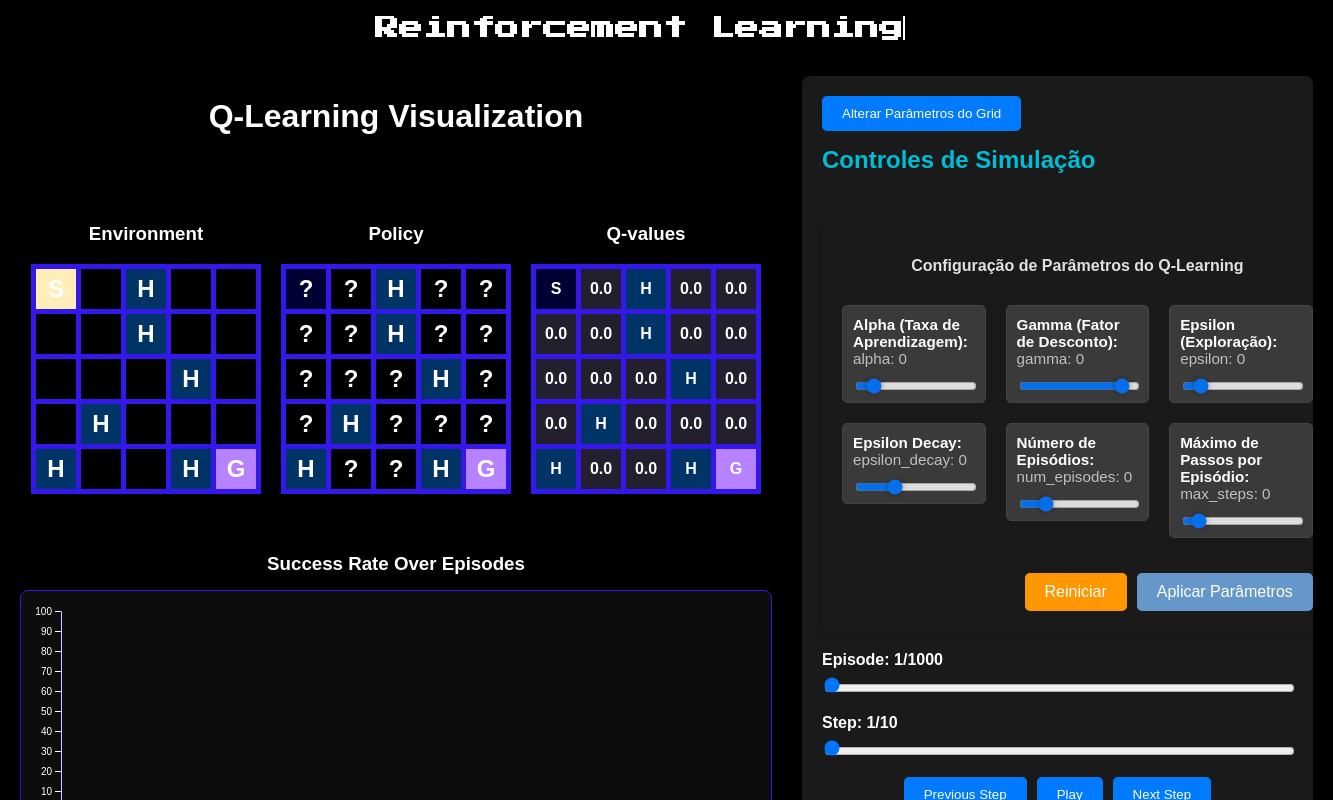
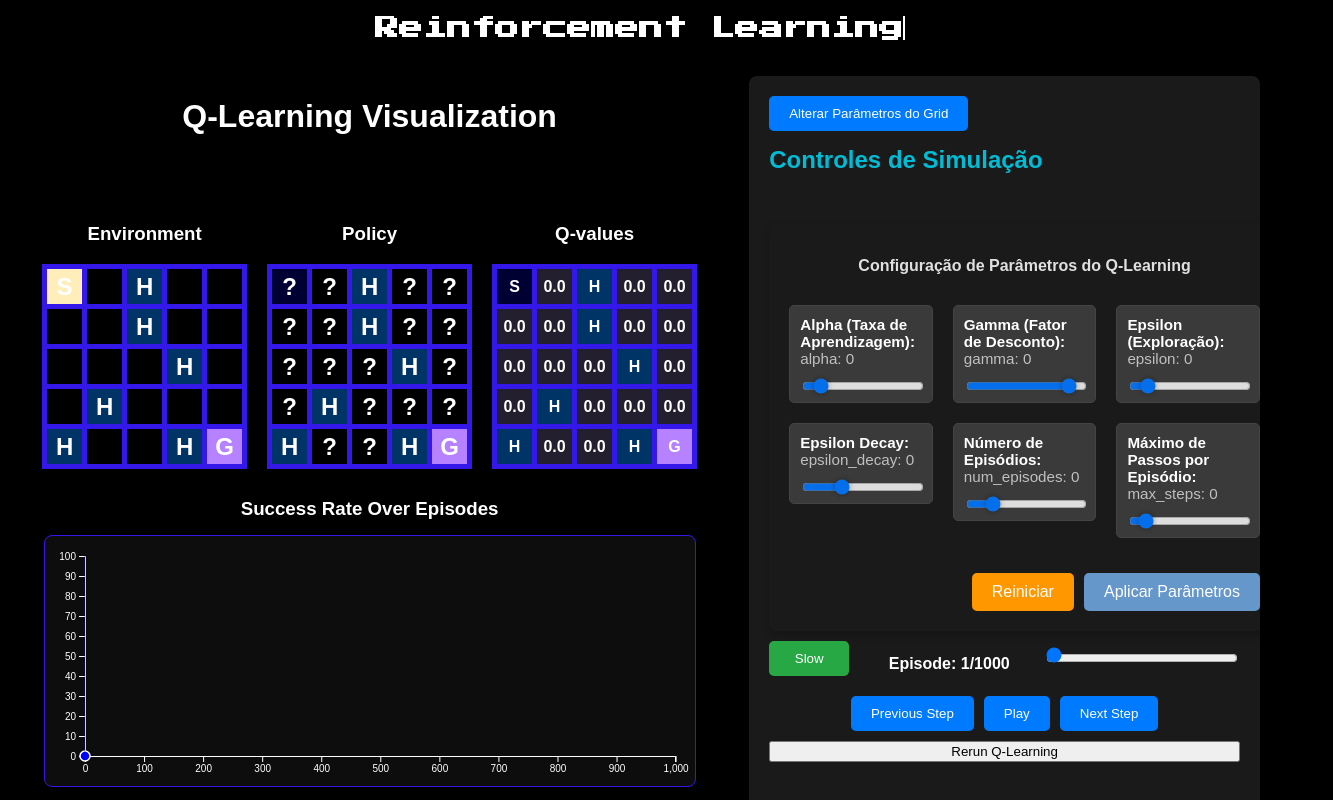
Before and after one commit to FGV-VIS-2025/final-project-rl-explained-vis, a SvelteKit app: page /visualization in a window 1280 px wide. Shown: the top 800 px of the page, 1333 px wide, since content can reach past the window. Built offline with nearby package versions, Linux system fonts and the light colour scheme.

Commit message:
Configurando o botão da velocidade

```diff
--- a/src/lib/AccuracyChart.svelte
+++ b/src/lib/AccuracyChart.svelte
@@ -98,7 +98,7 @@
 
 <style>
     .chart-wrapper {
-        margin-top: -20px;
+        margin-top: -50px;
         text-align: center;
     }
 
--- a/src/lib/EnvironmentGrid.svelte
+++ b/src/lib/EnvironmentGrid.svelte
@@ -55,8 +55,8 @@
     }
 
     .q-grid-cell {
-        width: 40px;
-        height: 40px;
+        width: 35px;
+        height: 35px;
         border-right: 5px solid #3318e9;
         border-bottom: 5px solid #3318e9;
         display: flex;
--- a/src/lib/QTableArrows.svelte
+++ b/src/lib/QTableArrows.svelte
@@ -101,8 +101,8 @@
     }
 
     .q-grid-cell {
-        width: 40px;
-        height: 40px;
+        width: 35px;
+        height: 35px;
         border-right: 5px solid #3318e9;
         border-bottom: 5px solid #3318e9;
         display: flex;
--- a/src/lib/QTableValues.svelte
+++ b/src/lib/QTableValues.svelte
@@ -155,8 +155,8 @@
     }
 
     .q-grid-cell {
-        width: 40px;
-        height: 40px;
+        width: 35px;
+        height: 35px;
         border-right: 5px solid #3318e9;
         border-bottom: 5px solid #3318e9;
         display: flex;
--- a/src/routes/visualization/+page.svelte
+++ b/src/routes/visualization/+page.svelte
@@ -32,7 +32,10 @@
 
     let playing = false;
     let intervalId;
-    let playSpeed = 2; // milliseconds
+
+    const speeds = [500, 100, 20, 1];
+    let currentSpeedIndex = 0;
+    let playSpeed = speeds[currentSpeedIndex];
 
     let svgContainer;
 
@@ -100,6 +103,7 @@
 
     function startAnimation() {
         playing = true;
+        clearInterval(intervalId);
         intervalId = setInterval(nextStep, playSpeed);
     }
 
@@ -122,13 +126,25 @@
             currentStep = stepNum;
         }
     }
+
+    // Função para alternar a velocidade de reprodução
+    function togglePlaySpeed() {
+        currentSpeedIndex = (currentSpeedIndex + 1) % speeds.length;
+        playSpeed = speeds[currentSpeedIndex];
+        // Se estiver tocando, reinicia a animação com a nova velocidade
+        if (playing) {
+            startAnimation();
+        }
+    }
+
+    // Texto dinâmico para o botão de velocidade
+    $: playSpeedText = currentSpeedIndex === 0 ? 'Slow' : currentSpeedIndex === 1 ? 'Mid' : currentSpeedIndex === 2 ? 'Fast' : "Catchau";
+
     $: showconfig = false;
     function showParamSetter(){
         console.log(showconfig)
         showconfig = true;
     }
-
-
 </script>
 
 <svelte:head>
@@ -187,7 +203,7 @@
             <AccuracyChart
                 success_rates_data={success_rates_data}
                 currentEpisode={currentEpisode}
-                width={750}
+                width={650}
                 height={250}
             />
         </div>
@@ -218,6 +234,9 @@
                 bind:max_steps={max_steps}
             />
 
+            <div class="episode-and-speed-controls">
+                <button on:click={togglePlaySpeed}>{playSpeedText}</button>
+                <div class="episode-info">
                     <label for="episodeSlider">Episode: {currentEpisode + 1}/{agent_positions_data.length}</label>
                     <input
                         type="range"
@@ -228,26 +247,14 @@
                         on:input={goToEpisode}
                         disabled={agent_positions_data.length === 0}
                     />
-
-            <label for="stepSlider">Step: {currentStep + 1}/{agent_positions_data[currentEpisode]?.length || 0}</label>
-            <input
-                type="range"
-                id="stepSlider"
-                min="0"
-                max={agent_positions_data[currentEpisode]?.length ? agent_positions_data[currentEpisode].length - 1 : 0}
-                bind:value={currentStep}
-                on:input={goToStep}
-                disabled={!agent_positions_data[currentEpisode]}
-            />
+                </div>
+            </div>
 
             <div class="playback-buttons">
                 <button on:click={prevStep}>Previous Step</button>
                 <button on:click={togglePlay}>{playing ? 'Pause' : 'Play'}</button>
                 <button on:click={nextStep}>Next Step</button>
             </div>
-
-            <label for="playSpeed">Play Speed (ms):</label>
-            <input type="number" id="playSpeed" bind:value={playSpeed} min="50" max="1000" step="50" />
 
             <button on:click={initializeQLearning}>Rerun Q-Learning</button>
         </div>
@@ -308,6 +315,56 @@
         width: 100%;
     }
 
+    .episode-and-speed-controls {
+        display: flex;
+        align-items: center;
+        gap: 15px;
+        flex-wrap: nowrap;
+        width: 100%;
+        justify-content: flex-start;
+    }
+
+    .episode-info {
+        display: flex;
+        align-items: center;
+        gap: 10px;
+        flex-grow: 1;
+    }
+
+    .episode-info label {
+        white-space: nowrap;
+        flex-shrink: 0;
+        min-width: 170px;
+        text-align: center;
+    }
+
+    .episode-info input[type="range"] {
+        flex-grow: 1;
+        /* max-width: 150px; */
+        min-width: 100px;
+        margin-top: 0;
+        flex-shrink: 1;
+    }
+
+    .episode-and-speed-controls button {
+        padding: 8px 15px;
+        cursor: pointer;
+        background-color: #28a745;
+        color: white;
+        border: none;
+        border-radius: 5px;
+        transition: background-color 0.3s ease;
+        white-space: nowrap;
+        flex-shrink: 0;
+        min-width: 80px;
+        min-height: 35px;
+        text-align: center;
+    }
+
+    .episode-and-speed-controls button:hover {
+        background-color: #218838;
+    }
+
     .playback-buttons {
         display: flex;
         justify-content: center;
@@ -348,7 +405,7 @@
         margin-top: -6px;
     }
 
-    input[type="number"] {
+    /* input[type="number"] {
         width: 100%;
         padding: 8px;
         border: 1px solid #333;
@@ -356,7 +413,7 @@
         color: white;
         border-radius: 4px;
         margin-top: 5px;
-    }
+    } */
 
     label {
         margin-top: 10px;
```
Lines whose indentation alone changed are shown as unchanged.
